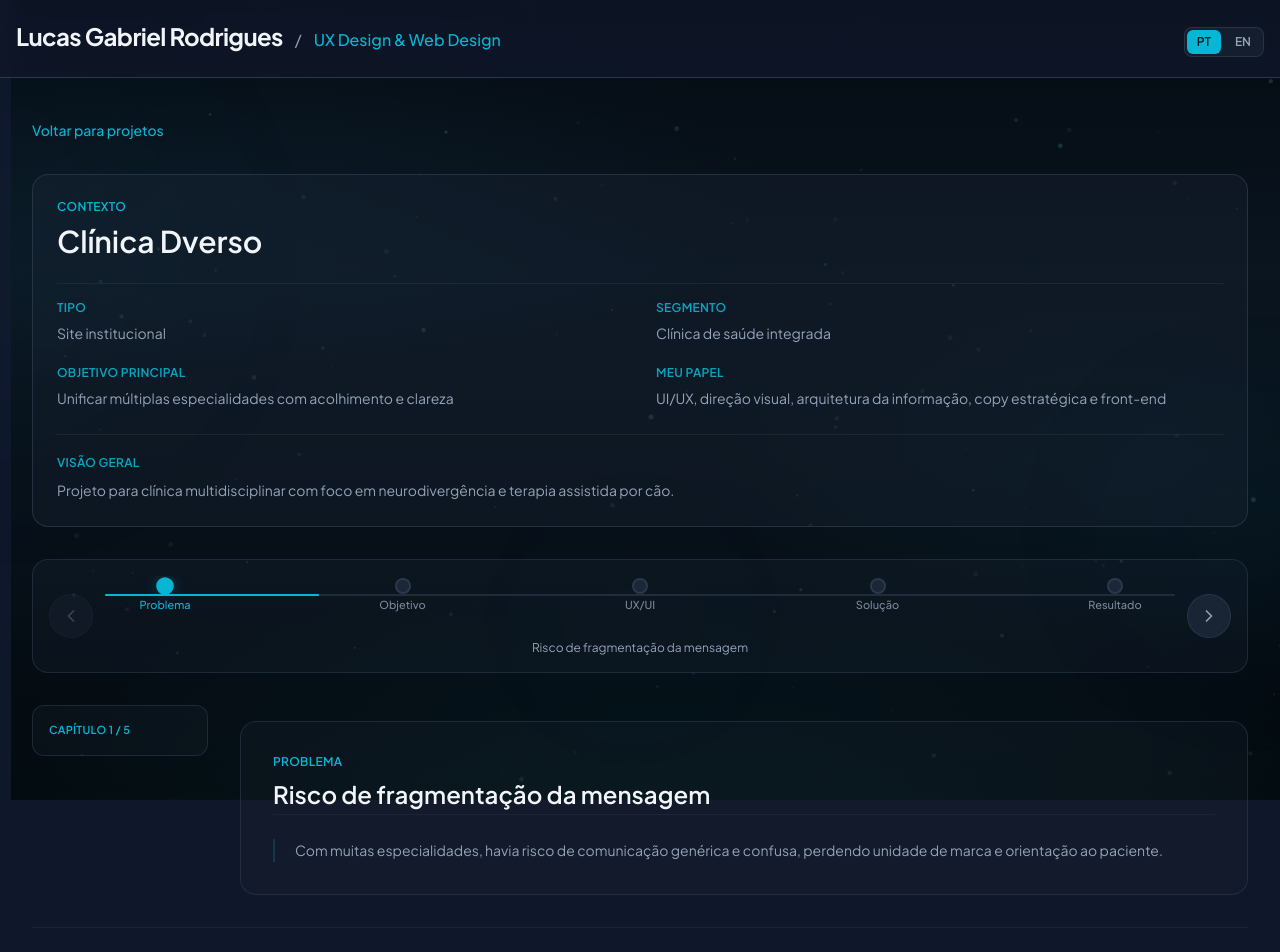
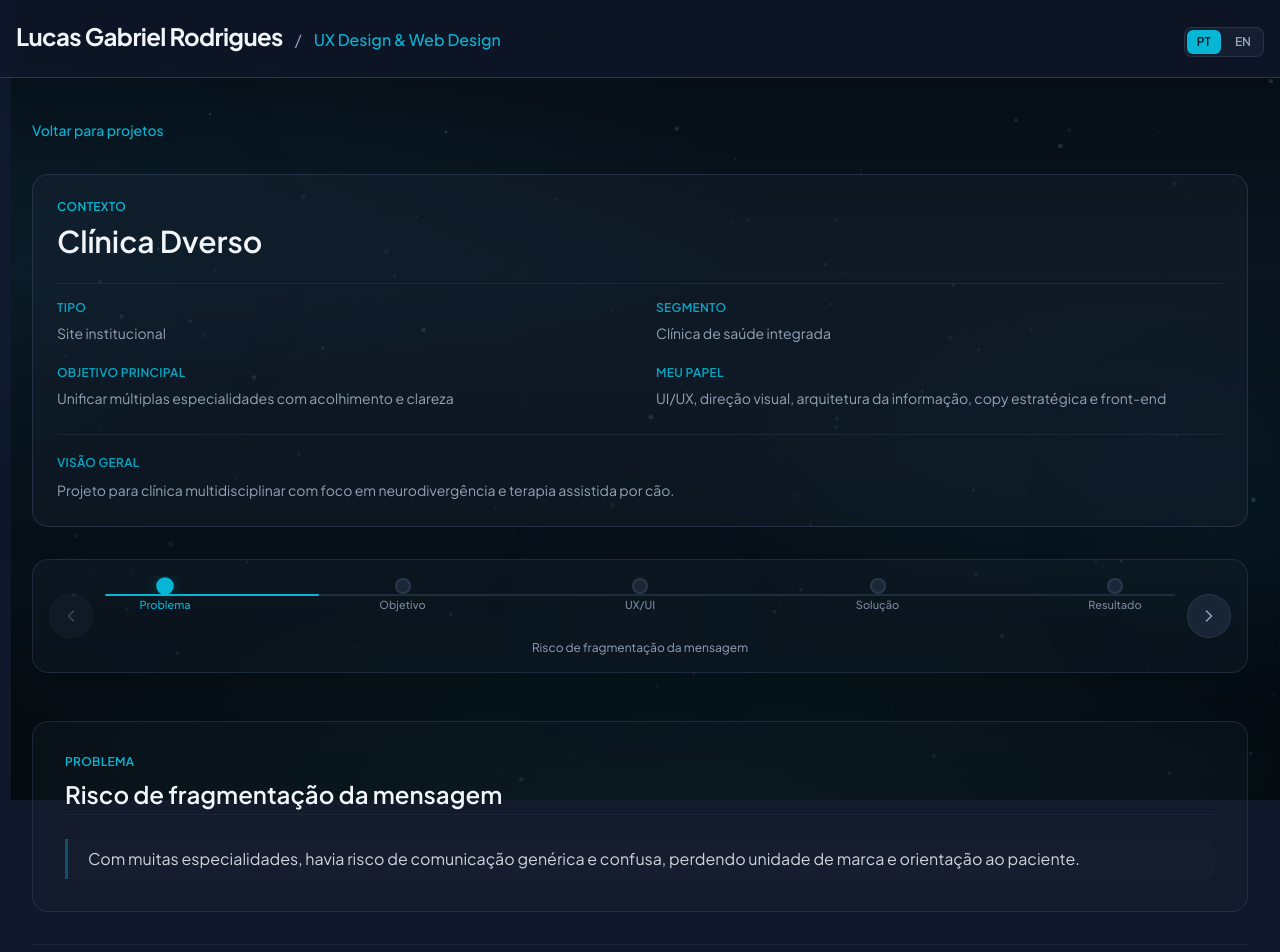
Before and after one commit to VS-LGR/LGR-Design, a Next.js app: page /cases/clinica-dverso in a window 1280 px wide. Shown: the top 952 px of the page. Built offline with nearby package versions, Linux system fonts and the light colour scheme.

Commit message:
Refactor CaseDeck and ChapterSection components for improved styling and layout consistency. Updated text sizes, spacing, and border styles to enhance readability and visual hierarchy.

```diff
--- a/src/components/case-study/CaseDeck.tsx
+++ b/src/components/case-study/CaseDeck.tsx
@@ -55,10 +55,9 @@ export function CaseDeck({ project, t }: CaseDeckProps) {
   }, [project.id]);
 
   const active = chapters[activeChapter];
-  const chapterLabel = `${t.caseDeck.chapterLabel} ${activeChapter + 1} / ${Math.max(1, chapters.length)}`;
   const activeChapterAnnouncement = active
     ? `${active.label}: ${active.title}`
-    : chapterLabel;
+    : `${t.caseDeck.chapterLabel} ${activeChapter + 1} / ${Math.max(1, chapters.length)}`;
 
   return (
     <div className="w-full max-w-6xl xl:max-w-7xl mx-auto py-6 md:py-10 px-4 sm:px-5 md:px-8 space-y-6 md:space-y-8 overflow-x-hidden">
@@ -102,25 +101,22 @@ export function CaseDeck({ project, t }: CaseDeckProps) {
         ) : null}
       </header>
 
+      <div className="space-y-2">
         <ChapterTrack
           chapters={chapters}
           activeIndex={activeChapter}
           onSelect={setActiveChapter}
           t={t}
         />
+        <p className="text-center text-xs text-muted px-2 lg:hidden leading-relaxed">
+          {t.caseDeck.swipeHint}
+        </p>
+      </div>
 
       <section
-        className="grid grid-cols-1 lg:grid-cols-[minmax(0,11rem)_1fr] gap-5 lg:gap-8 items-start"
+        className="min-w-0"
         aria-labelledby={active ? `chapter-title-${active.id}` : undefined}
       >
-        <aside className="rounded-xl border border-border-dark/50 bg-surface/20 p-3 md:p-4 isolate lg:sticky lg:top-24 self-start">
-          <p className="text-[11px] uppercase tracking-wide text-accent font-semibold">
-            {chapterLabel}
-          </p>
-          <p className="mt-3 text-xs text-muted leading-relaxed lg:hidden">
-            {t.caseDeck.swipeHint}
-          </p>
-        </aside>
         <div
           className="space-y-4 min-w-0 max-w-full overflow-x-hidden"
           onTouchStart={(event) => {
--- a/src/components/case-study/ChapterSection.tsx
+++ b/src/components/case-study/ChapterSection.tsx
@@ -5,9 +5,12 @@ import type { CaseStudyChapter, CaseStudyBlock } from "@/types";
 function renderBlock(block: CaseStudyBlock) {
   if (block.type === "bullets" && block.items?.length) {
     return (
-      <ul className="list-disc pl-5 space-y-2 marker:text-accent/70">
+      <ul className="list-disc pl-5 space-y-3 marker:text-accent marker:font-bold">
         {block.items.map((item) => (
-          <li key={item} className="text-sm text-muted leading-[1.65] pl-0.5">
+          <li
+            key={item}
+            className="text-[15px] md:text-base text-primary/90 leading-relaxed pl-0.5"
+          >
             {item}
           </li>
         ))}
@@ -55,14 +58,14 @@ function renderBlock(block: CaseStudyBlock) {
 
   if (block.type === "quote" && block.content) {
     return (
-      <blockquote className="border-l-2 border-accent/50 pl-4 italic text-sm text-muted leading-[1.65]">
+      <blockquote className="border-l-[3px] border-accent/60 pl-4 italic text-base text-primary/85 leading-relaxed">
         {block.content}
       </blockquote>
     );
   }
 
   return (
-    <p className="text-sm text-muted leading-[1.65]">{block.content}</p>
+    <p className="text-[15px] md:text-base text-primary/85 leading-relaxed">{block.content}</p>
   );
 }
 
@@ -103,17 +106,17 @@ export function ChapterSection({ chapter }: ChapterSectionProps) {
         {chapter.blocks.map((block, index) => (
           <article
             key={block.id}
-            className={`space-y-3 border-l-2 border-accent/20 pl-4 md:pl-5 ${
+            className={`space-y-3 border-l-[3px] border-accent/35 bg-surface/30 rounded-r-xl py-2 pl-4 md:pl-5 ${
               hasManyBlocks ? "snap-start" : ""
             }`}
           >
             {showBlockIndex ? (
-              <p className="text-[11px] uppercase tracking-wide text-accent/75 font-semibold">
+              <p className="text-xs uppercase tracking-wide text-accent font-semibold">
                 {index + 1} / {chapter.blocks.length}
               </p>
             ) : null}
             {block.title ? (
-              <h3 className="text-sm font-semibold text-primary leading-snug">
+              <h3 className="text-base md:text-lg font-semibold text-primary leading-snug tracking-tight">
                 {block.title}
               </h3>
             ) : null}
```
Lines whose indentation alone changed are shown as unchanged.
